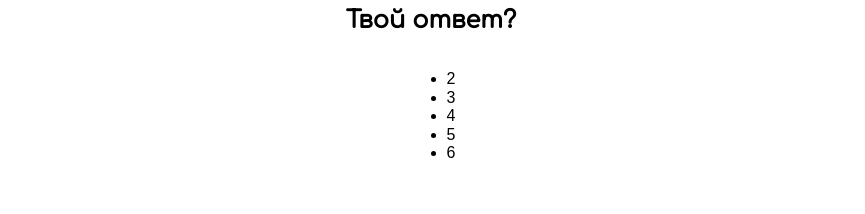
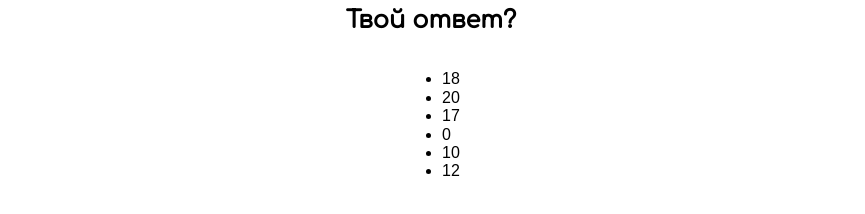
Before and after one commit to wolfox18/babymath, a React (Create React App) app: page / in a window 1280 px wide. Shown: the part 711-925 px from the top of the page, without its empty margins (209-1074 px from the left). Built offline with nearby package versions, Linux system fonts and the light colour scheme; a web font is replaced by a local one.

Commit message:
variants tryes

```diff
--- a/src/App.js
+++ b/src/App.js
@@ -33,7 +33,7 @@ function App() {
       <main>
         <Task digits={digits} onRefreshCick={refreshTask} />
         <Field />
-        <Answer />
+        <Answer rightAnswer={digits[0] + digits[1]}/>
         <Popup
           isOpen={isInfoPopupOpened}
           onClose={closeInfoPopup}
--- a/src/components/Answer/Answer.js
+++ b/src/components/Answer/Answer.js
@@ -1,26 +1,39 @@
 import React from "react";
 import "./Answer.css";
+import { shuffle } from "../../Utils/utils";
 
-export const Answer = (rightAnswer) => {
-  var array = [];
+export const Answer = ({ rightAnswer }) => {
+  const [variants, setVariants] = React.useState([]);
+  React.useEffect(() => {
+    var array = [];
+    var newVariants = [];
+    for (let i = 10; i <= 20; i++) {
+      if (i !== rightAnswer) array.push(i);
+    }
+    for (let countCycles = 1; countCycles <= 5; countCycles++) {
+      newVariants.push(array.splice(Math.random() * array.length, 1)[0]);
+    }
+    newVariants.push(rightAnswer);
+    shuffle(newVariants);
+    setVariants(newVariants);
+  }, []);
 
-  for (let i = 10; i <= 20; i++) {
-    array.push(i);
-  }
-
-  for (let countCycles = 1; countCycles <= 5; countCycles++) {
-    console.log(array.splice(Math.random() * array.length, 1)[0]);
-  }
+  const handleVariantClick = (answer) => {
+    console.log(answer === rightAnswer);
+  };
   return (
     <section className="block">
       <div className="block__container">
         <h2 className="answer__title">Твой ответ?</h2>
         <ul className="answer__variants">
-          <li className="answer__variant">2</li>
-          <li className="answer__variant">3</li>
-          <li className="answer__variant">4</li>
-          <li className="answer__variant">5</li>
-          <li className="answer__variant">6</li>
+          {variants.map((variant) => (
+            <li
+              onClick={handleVariantClick(variant)}
+              className="answer__variant"
+            >
+              {variant}
+            </li>
+          ))}
         </ul>
       </div>
     </section>
--- a/src/components/Field/Field.js
+++ b/src/components/Field/Field.js
@@ -2,7 +2,7 @@ import React from "react";
 import "./Field.css";
 import elephantPicture from "../../images/elephant.jpg";
 import rabbitPicture from "../../images/rabbit.jpg";
-import { animals } from "../Answer/Utils/utils";
+import { animals } from "../../Utils/utils";
 
 export const Field = () => {
  const [animalCards, setAnimalCards] = React.useState([]);
```
Also changed, not shown: src/Utils/utils.js (renamed from src/components/Answer/Utils/utils.js).
